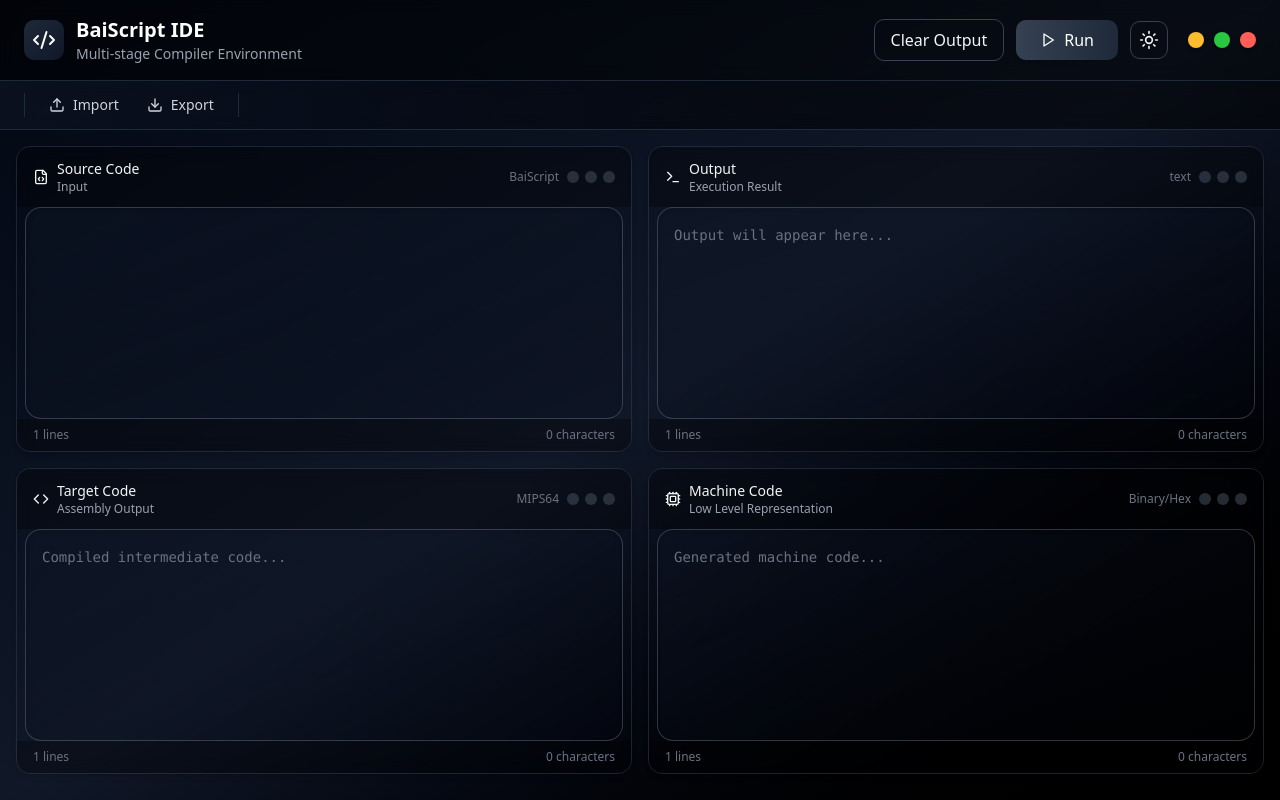
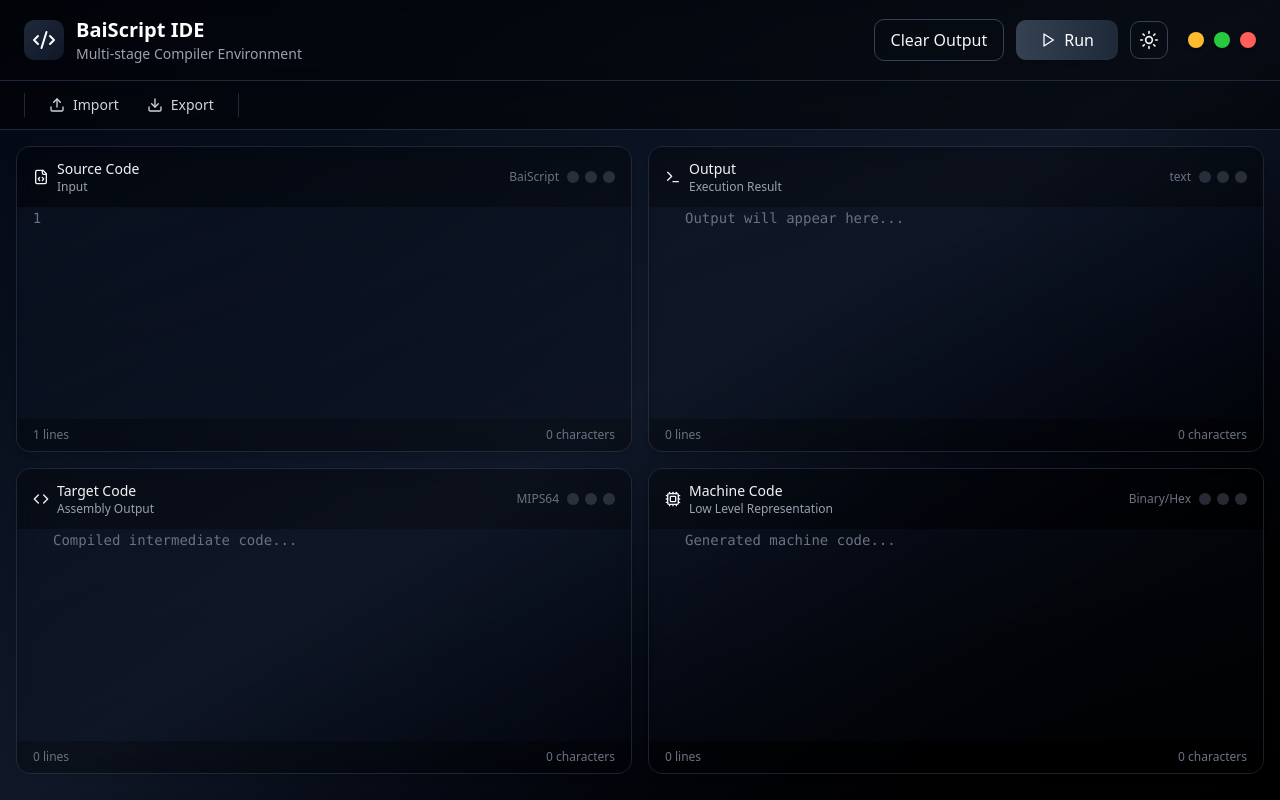
Before and after one commit to samjoash9/BaiScript, a React (Vite) app: page / in a window 1280 px wide. Built offline with nearby package versions, Linux system fonts and the light colour scheme.

Commit message:
gray accent

```diff
--- a/src/App.tsx
+++ b/src/App.tsx
@@ -124,7 +124,10 @@ export default function App() {
 
       {/* Header */}
       <header
-        className={`border-b backdrop-blur-sm transition-colors ${theme === 'dark' ? 'border-gray-800 bg-black/50' : 'border-gray-200 bg-white/80'}`}
+        className={`border-b backdrop-blur-sm transition-colors ${theme === 'dark'
+          ? 'border-gray-800 bg-black/50'
+          : 'border-gray-300/70 bg-gray-200'
+          }`}
         style={{ WebkitAppRegion: 'drag' } as React.CSSProperties}
       >
         <div className="flex items-center justify-between px-6 py-4">
@@ -142,7 +145,7 @@ export default function App() {
           <div className="flex items-center gap-3" style={{ WebkitAppRegion: 'no-drag' } as React.CSSProperties}>
             <button type="button" onClick={handleClear} className={`px-4 py-2 rounded-lg border transition-all ${theme === 'dark'
               ? 'border-gray-700 hover:border-gray-600 hover:bg-gray-800/50'
-              : 'border-gray-300 hover:border-gray-400 hover:bg-gray-100'}`}>
+              : 'border-gray-300/70 hover:border-gray-400 hover:bg-gray-100'}`}>
               Clear Output
             </button>
 
@@ -154,7 +157,7 @@ export default function App() {
 
             <button type="button" onClick={toggleTheme} className={`p-2 rounded-lg border transition-all ${theme === 'dark'
               ? 'border-gray-700 hover:border-gray-600 hover:bg-gray-800/50'
-              : 'border-gray-300 hover:border-gray-400 hover:bg-gray-100'}`}
+              : 'border-gray-300/70 hover:border-gray-400 hover:bg-gray-100'}`}
               title={theme === 'dark' ? 'Switch to light mode' : 'Switch to dark mode'}>
               {theme === 'dark' ? <Sun className="w-5 h-5" /> : <Moon className="w-5 h-5" />}
             </button>
@@ -172,7 +175,6 @@ export default function App() {
         theme={theme}
       />
 
-
       {/* Main Content Grid */}
       <main className="grid grid-cols-2 grid-rows-2 gap-4 p-4 h-[calc(100vh-140px)]">
         <CodeEditor title="Source Code" subtitle="Input" value={sourceCode} onChange={setSourceCode} editable language="BaiScript" theme={theme} />
--- a/src/components/CodeEditor.tsx
+++ b/src/components/CodeEditor.tsx
@@ -35,12 +35,10 @@ export function CodeEditor({
 
   const getEditorBg = () => {
     if (isDark) {
-      // Subtle gradient for dark mode
       return title.includes('Source')
         ? 'bg-gradient-to-br from-gray-900/40 to-gray-950/20'
         : 'bg-gradient-to-br from-gray-900/30 to-gray-950/15';
     } else {
-      // Pure white for light mode
       return 'bg-white';
     }
   };
@@ -52,13 +50,24 @@ export function CodeEditor({
 
   const get_bg_color = () => (isDark ? '' : 'bg-white');
 
+  // Calculate line numbers if the title is "Source"
+  const lines = title.includes('Source') ? value.split('\n') : [];
+
+  const handleScroll = (e: React.SyntheticEvent) => {
+    const textArea = e.target as HTMLTextAreaElement;
+    const lineNumbers = textArea.previousSibling as HTMLElement;
+    if (lineNumbers) {
+      lineNumbers.scrollTop = textArea.scrollTop;
+    }
+  };
+
   return (
     <div className={`flex flex-col rounded-xl border ${getBorderColor()} backdrop-blur-sm overflow-hidden transition-colors
                     shadow-md hover:shadow-lg ${get_bg_color()}`}>
 
       {/* Header */}
       <div className={`flex items-center justify-between px-4 py-3 transition-colors
-        ${isDark ? 'border-gray-800/50 bg-black/30' : 'border-gray-200/50 bg-white/50'}`}>
+        ${isDark ? 'border-gray-800/50 bg-black/30' : 'border-gray-300/70 bg-gray-200'}`}>
         <div className="flex items-center gap-2">
           {getIcon()}
           <div>
@@ -81,25 +90,44 @@ export function CodeEditor({
       </div>
 
       {/* Editor Area */}
-      <div className="flex-1 relative px-2">
+      <div className="flex-1 overflow-hidden relative">
+        {title.includes('Source') && (
+          <div className="absolute top-0 left-0 bottom-0 overflow-y-scroll no-scrollbar pr-2 w-12 text-center text-[14px] leading-[1.6] font-mono .no-scrollbar overflow-hidden">
+            {lines.map((_, index) => (
+              <div
+                key={index}
+                className={`${isDark ? 'text-gray-500' : 'text-gray-400'}`}
+              >
+                {index + 1}
+              </div>
+            ))}
+          </div>
+
+        )}
+
         <textarea
           value={value}
           onChange={(e) => onChange?.(e.target.value)}
           readOnly={readOnly}
           placeholder={placeholder}
           spellCheck={false}
-          className={`w-full h-full p-4 text-sm font-mono resize-none focus:outline-none transition-colors
-            ${getEditorBg()} ${getTextColor()} ${getPlaceholderColor()}
-            rounded-2xl border border-gray-400/30 shadow-inner focus:ring-1 focus:ring-gray-500/40`}
+          onScroll={handleScroll}
+          className={`
+          w-full h-full pl-9 pr-4 text-sm font-mono resize-none
+          overflow-y-scroll box-content
+          focus:outline-none transition-colors
+          ${getEditorBg()} ${getTextColor()} ${getPlaceholderColor()}
+          border-none shadow-inner rounded-none
+        `}
           style={{ lineHeight: '1.6', tabSize: 2 }}
         />
       </div>
 
       {/* Footer */}
       <div className={`flex items-center justify-between px-4 py-2 transition-colors
-        ${isDark ? 'border-gray-800/50 bg-black/30' : 'border-gray-200/50 bg-white/50'}`}>
+        ${isDark ? 'border-gray-800/50 bg-black/30' : 'border-gray-300/70 bg-gray-200'}`}>
         <span className={`text-xs transition-colors ${isDark ? 'text-gray-500' : 'text-gray-600'}`}>
-          {value.split('\n').length} lines
+          {lines.length} lines
         </span>
         <span className={`text-xs transition-colors ${isDark ? 'text-gray-500' : 'text-gray-600'}`}>
           {value.length} characters
--- a/src/components/Toolbar.tsx
+++ b/src/components/Toolbar.tsx
@@ -1,4 +1,5 @@
 import { File, FolderOpen, Save, Download, Upload, Zap } from 'lucide-react';
+
 
 export function Toolbar({
   onImport,
@@ -13,8 +14,8 @@ export function Toolbar({
 
   return (
     <div className={`border-b backdrop-blur-sm transition-colors ${isDark
-      ? 'border-gray-800 bg-gradient-to-r from-gray-900/50 to-black/50'
-      : 'border-gray-200 bg-gradient-to-r from-gray-50/80 to-white/80'
+      ? 'border-gray-800 bg-black/50'
+      : 'border-gray-300/70 bg-gray-200'
       }`}>
       <div className="flex items-center gap-1 px-4 py-2">
         <div className={`w-px h-6 mx-2 transition-colors ${isDark ? 'bg-gray-800' : 'bg-gray-300'}`} />
--- a/src/styles/globals.css
+++ b/src/styles/globals.css
@@ -187,3 +187,17 @@
 html {
   font-size: var(--font-size);
 }
+
+.no-scrollbar {
+  scrollbar-width: none;
+  /* Firefox */
+}
+
+.no-scrollbar::-webkit-scrollbar {
+  display: none;
+  /* Chrome, Safari */
+}
+
+::-webkit-scrollbar {
+  display: none;
+}
```
Also changed, not shown: input.txt.
